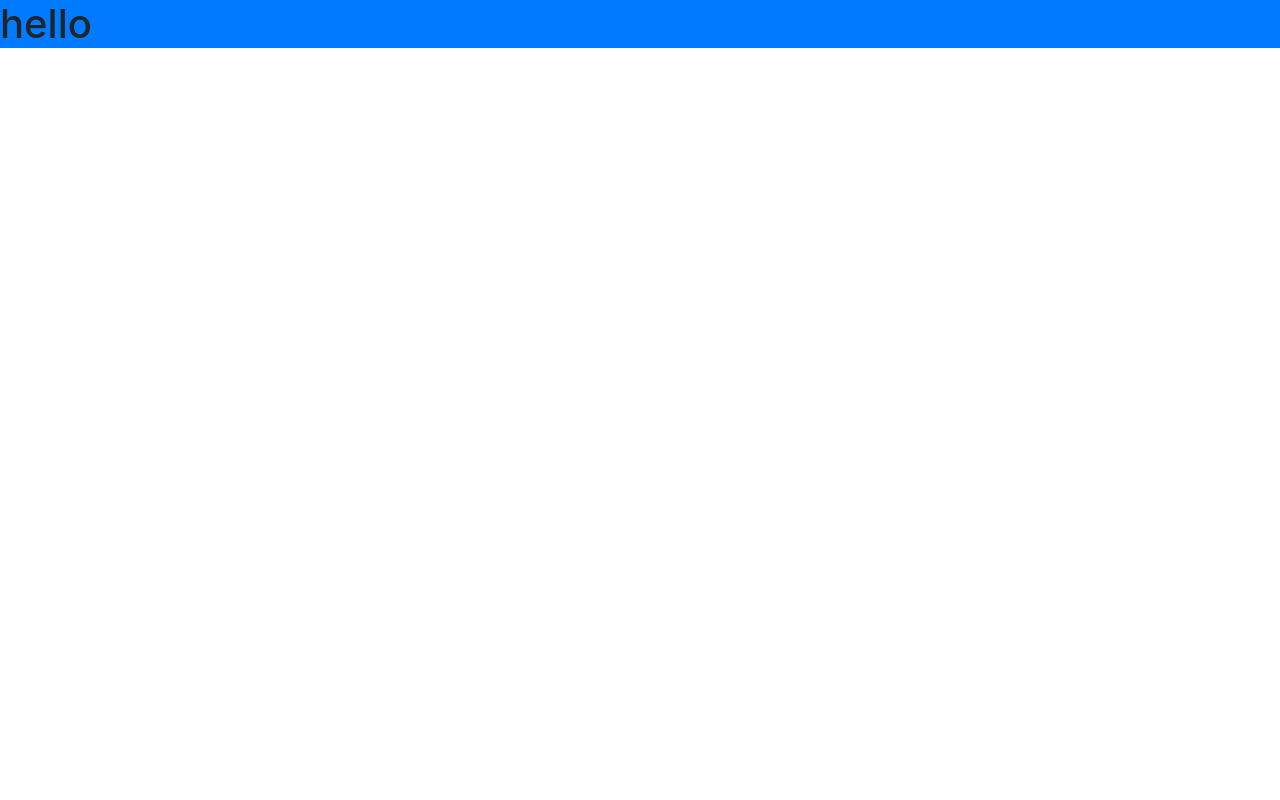
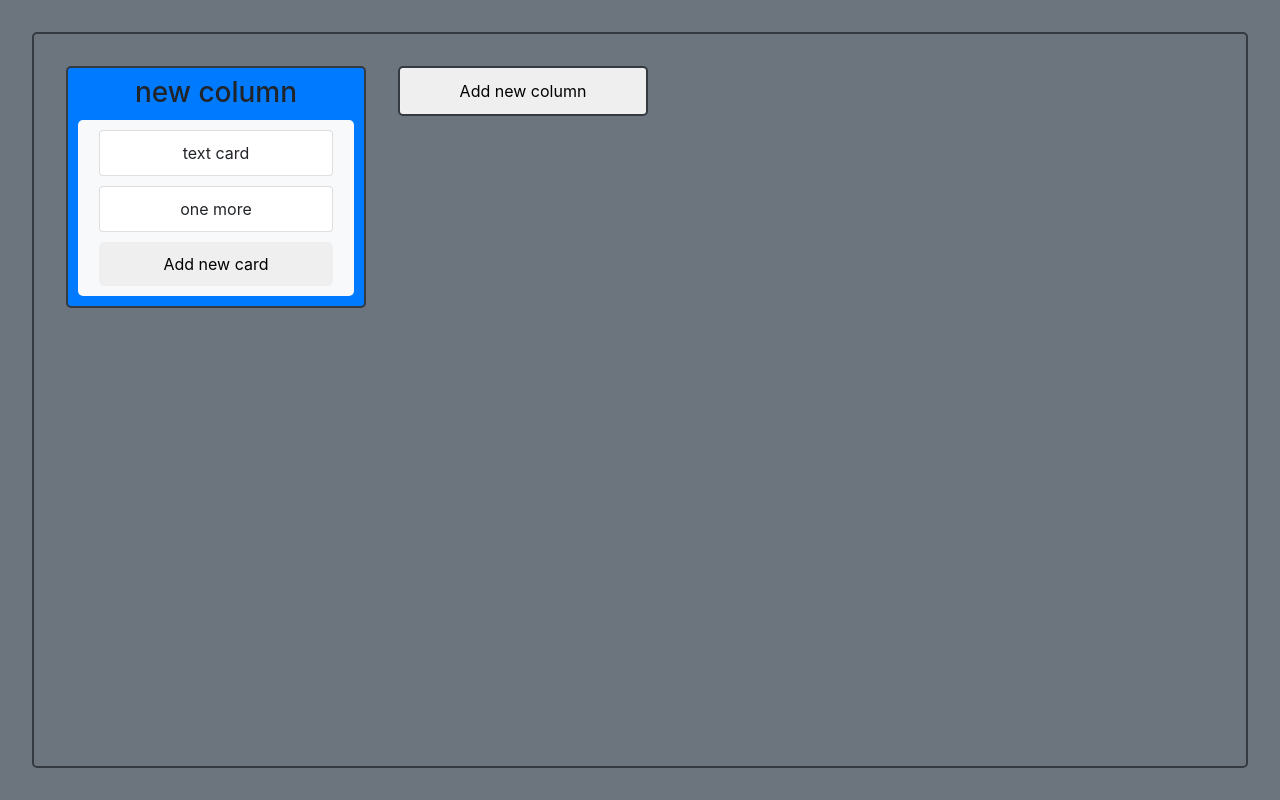
Before and after one commit to TuranC/kanban-board, a React (Create React App) app: page / in a window 1280 px wide. Built offline with nearby package versions, Linux system fonts and the light colour scheme.

Commit message:
first steps

```diff
--- a/src/App.js
+++ b/src/App.js
@@ -1,12 +1,60 @@
 import React from 'react';
 import './App.scss';
+import Column from './components/Column';
 
-function App() {
-  return (
-    <div className="bg-primary">
-      <h1>hello</h1>
-    </div>
-  );
+let key = 0;
+
+class App extends React.Component {
+  constructor(props) {
+    super(props);
+
+    this.state = {
+      columns: [
+        {
+          title: 'new column',
+          cards: ['text card', 'one more'],
+        },
+      ],
+    };
+  }
+
+  handleAddColumn = () => {
+    const columnsArray = [];
+    const newColumn = {
+      title: 'new column',
+      cards: ['card'],
+    };
+    const { columns } = this.state;
+    columns.push(newColumn);
+
+    for (const col of columns) {
+      columnsArray.push(col);
+    }
+
+    this.setState({
+      columns: columnsArray,
+    });
+  }
+
+  render() {
+    const { columns } = this.state;
+    const initColumns = columns.map((col) => {
+      const { title, cards } = col;
+      return (
+        <Column title={title} cards={cards} key={`column${key++}`} />
+      );
+    });
+    return (
+      <div className="bg-secondary" id="kanban-board">
+        <div className="kanban-board-inner">
+          <div className="kanban-board-adaptive">
+            {initColumns}
+            <button type="button" className="kanban-board-button" onClick={this.handleAddColumn}>Add new column</button>
+          </div>
+        </div>
+      </div>
+    );
+  }
 }
 
 export default App;
--- a/src/App.scss
+++ b/src/App.scss
@@ -0,0 +1,37 @@
+#kanban-board {
+  height: 100vh;
+  padding: 2rem;
+
+  .kanban-board-inner {
+    padding: 2rem;
+    overflow-x: hidden;
+    border: 2px solid #343a40;
+    border-radius: 5px;
+    height: 100%;
+
+    &:hover {
+      padding-bottom: 1rem;
+      overflow-x: scroll;
+    }
+
+    .kanban-board-adaptive {
+      display: flex;
+      flex-direction: row;
+
+    }
+
+    .kanban-board-button {
+      border: 2px solid #343a40;
+      border-radius: 5px;
+      padding: 10px;
+      outline: none;
+      min-width: 250px;
+      height: 50px;
+
+
+      &:hover {
+        background-color: #DFDFDE;
+      }
+    }
+  }
+}
--- /dev/null
+++ b/src/components/Card.js
@@ -0,0 +1,19 @@
+import React from 'react';
+import './Card.scss';
+import PropTypes from 'prop-types';
+
+class Card extends React.Component {
+  render() {
+    return (
+      <div className="card">
+        <p>{this.props.cardText}</p>
+      </div>
+    );
+  }
+}
+
+Card.propTypes = {
+  cardText: PropTypes.string.isRequired,
+};
+
+export default Card;
--- /dev/null
+++ b/src/components/Card.scss
@@ -0,0 +1,12 @@
+.card {
+  width: 85%;
+  margin-top: 10px;
+  text-align: center;
+  display: flex;
+  flex-direction: column;
+  align-items: center;
+  justify-content: center;
+  p {
+    padding: 10px;
+  }
+}
--- /dev/null
+++ b/src/components/Column.js
@@ -0,0 +1,42 @@
+import React from 'react';
+import './Column.scss';
+import PropTypes from 'prop-types';
+import Card from './Card';
+
+let key = 0;
+
+class Column extends React.Component {
+  handleAddCard = () => {
+    this.setState({
+      cards: this.props.cards.push('new card'),
+    });
+  }
+
+  render() {
+    const classesCardField = ['card-field'];
+    const cards = this.props.cards.map((card) => (
+      <Card cardText={card} key={`card${key++}`} />
+    ));
+
+    if (this.props.cards.length === 0) {
+      classesCardField.push('card-field-default');
+    }
+
+    return (
+      <div className="column bg-primary">
+        <h3 className="text-center mt-2">{this.props.title}</h3>
+        <div className={classesCardField.join(' ')}>
+          {cards}
+          <button type="button" className="card-field-button" onClick={this.handleAddCard}>Add new card</button>
+        </div>
+      </div>
+    );
+  }
+}
+
+Column.propTypes = {
+  title: PropTypes.string.isRequired,
+  cards: PropTypes.array.isRequired,
+};
+
+export default Column;
--- /dev/null
+++ b/src/components/Column.scss
@@ -0,0 +1,37 @@
+.column {
+  min-width: 300px;
+  border: 2px solid #343a40;
+  border-radius: 5px;
+  margin-right: 2rem;
+  height: 100%;
+
+  .card-field {
+    background-color: #f8f9fa;
+    border-radius: 5px;
+    display: flex;
+    flex-direction: column;
+    justify-content: space-between;
+    align-items: center;
+    margin: 10px;
+  }
+
+  .card-field-default {
+    height: 100px;
+    justify-content: center;
+  }
+
+  .card-field-button {
+    border: none;
+    border-radius: 5px;
+    padding: 10px;
+    margin-top: 10px;
+    margin-bottom: 10px;
+    outline: none;
+    width: 85%;
+
+
+    &:hover {
+      background-color: #DFDFDE;
+    }
+  }
+}
--- a/src/index.scss
+++ b/src/index.scss
@@ -11,3 +11,8 @@ code {
   font-family: source-code-pro, Menlo, Monaco, Consolas, 'Courier New',
   monospace;
 }
+
+p {
+  padding: 0;
+  margin: 0;
+}
```
